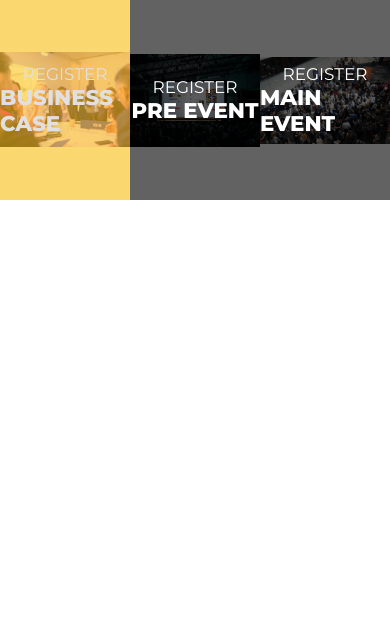
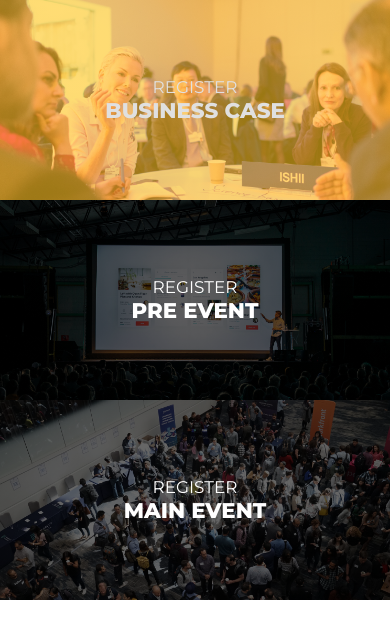
Before and after one commit to HardyValen/sxcgrandsummit, a Laravel app: template resources/views/blocks/registration.blade.php in a window 390 px wide. Shown: the top 639 px of the page. Run offline with Laravel 8, Linux system fonts and the light colour scheme; the template is opened without the code that fills it, so the values that code supplies are empty; style sheets or scripts are compiled from the project's sources.

Commit message:
Registration Update 2

```diff
--- a/public/css/blocks/landing/_registration.scss
+++ b/public/css/blocks/landing/_registration.scss
@@ -8,4 +8,7 @@
     flex-direction: row;
     justify-content: center;
 
+    @media screen and (max-width: 960px) {
+        flex-direction: column;
+    }
 }
--- a/public/css/main.css
+++ b/public/css/main.css
@@ -2856,6 +2856,15 @@ main {
           justify-content: center;
 }
 
+@media screen and (max-width: 960px) {
+  .landing-registration {
+    -webkit-box-orient: vertical;
+    -webkit-box-direction: normal;
+        -ms-flex-direction: column;
+            flex-direction: column;
+  }
+}
+
 .landing-schedule {
   background-color: #0368E3;
 }
--- a/routes/web.php
+++ b/routes/web.php
@@ -25,4 +25,4 @@ Route::post('/business-case/register', 'BusinessCaseController@store');
 // Route::get('/footer', function(){return view("blocks.footer");});
 // Route::get('/navbar', function(){return view("blocks.navbar");});
 // Route::get('/sidebar', function(){return view("blocks.sidebar");});
-Route::get('/mail', function(){return view("emails.registrationSuccess");});
+// Route::get('/mail', function(){return view("emails.registrationSuccess");});
```
Also changed, not shown: 1 other file.
